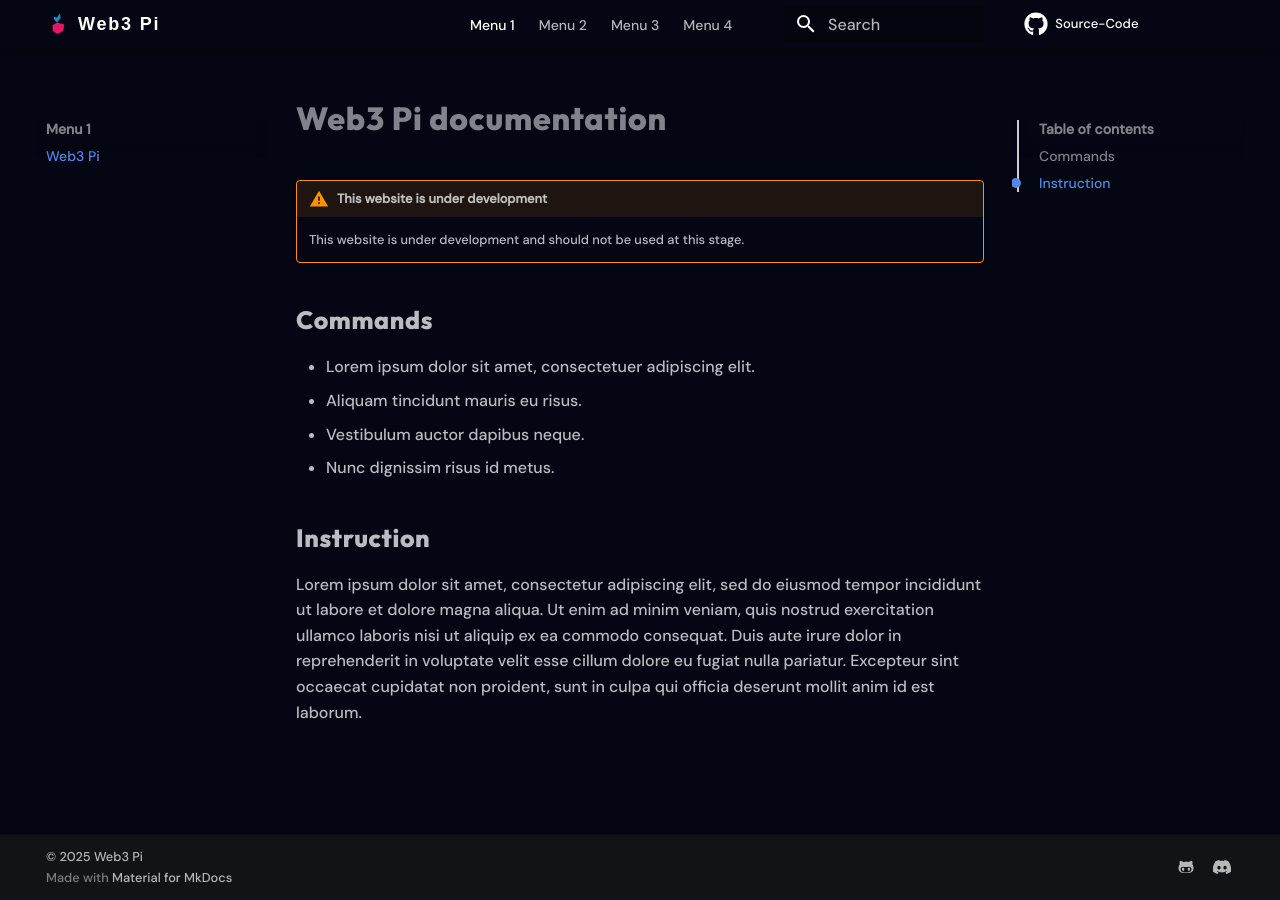
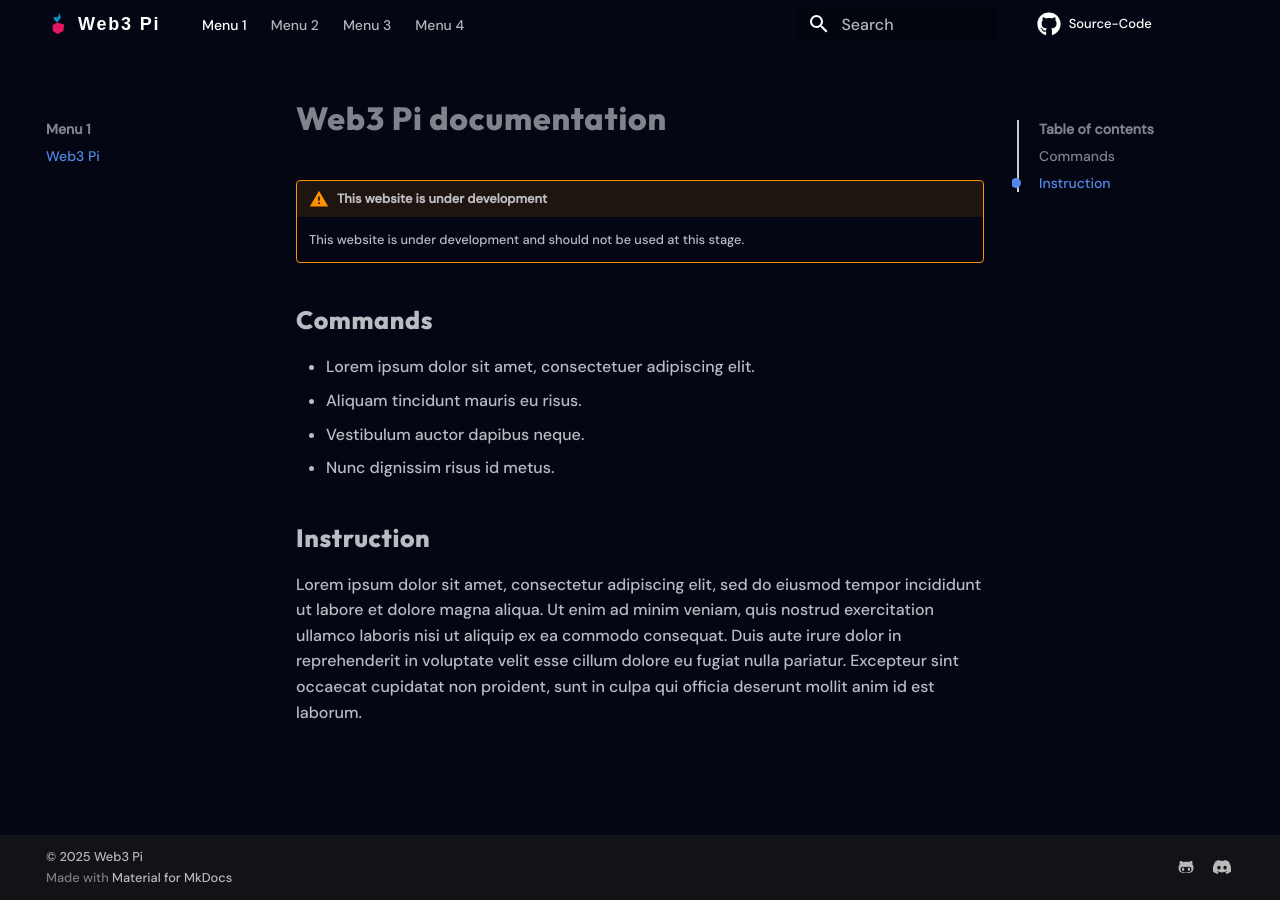
Before and after one commit to Web3-Pi/docs, an MkDocs documentation site: the page built from docs/index.md, in a window 1280 px wide. Built offline with MkDocs 1.6.1 and Material for MkDocs 9.7.7, drawn with Linux system fonts in a browser that asks for light colours; some web fonts are replaced; comment, search, counter and statistics services are not loaded.

Commit message:
Set minimum width for header text and adjust tab width

```diff
--- a/docs/stylesheets/extra.css
+++ b/docs/stylesheets/extra.css
@@ -7,6 +7,7 @@
   font-weight: 500 !important;
   margin-left: -5px !important; /* Przesuwa nazwę bliżej logo */
   letter-spacing: 0.100em;
+  min-width: 100px;
 }
 
 .md-header__button.md-logo {
@@ -81,7 +82,7 @@
 }
 
 .md-tabs {
-    width: auto;
+    width: 50%;
 }
 
 .md-search {
```
